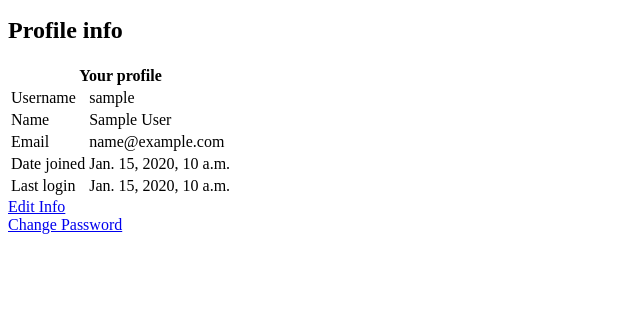
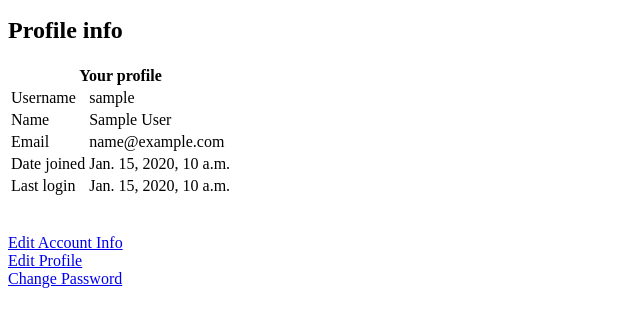
Before and after one commit to swap-10/ImageApp, a Django app: page /account/profile/ in a window 1280 px wide. Shown: the part 184-511 px from the top of the page, without its empty margins (0-640 px from the left). Run offline with Django 3.2, Linux system fonts and the light colour scheme; a user stored in the database is signed in; tables that the repository leaves empty hold one stand-in row (values such as "Sample post").

Commit message:
Add Extended profile: form, view, model changes, selective update option

```diff
--- a/imgapp/cars/urls.py
+++ b/imgapp/cars/urls.py
@@ -10,5 +10,6 @@ urlpatterns = [
     path('profile/', views.profile_info, name="profile"),
     path('profile/edit-info', views.edit_info, name="edit-info"),
     path('profile/change-password', views.change_password, name="change-password"),
+    path('profile/edit-profile', views.edit_profile, name="edit-profile"),
 
 ]
--- a/imgapp/cars/views.py
+++ b/imgapp/cars/views.py
@@ -5,13 +5,15 @@ from django.contrib.auth.forms import (
 )
 from django.shortcuts import render, redirect
 from django.http import HttpResponse
-from .forms import SignupForm, EditInfoForm
+from .forms import EditProfile, SignupForm, EditInfoForm
 from django.contrib.auth import login, authenticate, logout
 from django.urls import reverse
+from django.db import models
+from .models import Profile
 
 # Create your views here.
 def home_view(request, *args, **kwargs):
-    print(request.user)
+    print(request.user.pk)
     return render(request, "home.html")
 
 def signup_view(request):
@@ -81,3 +83,42 @@ def profile_info(request, *args, **kwargs):
         return render(request, "profile.html")
     else:
         return redirect(reverse("login"))
+
+def edit_profile(request, *args, **kwargs):
+    if request.user.is_authenticated:
+        if (request.method == "POST"):
+
+            if Profile.objects.filter(pk=request.user.pk).exists():
+                instance = Profile.objects.get(pk=request.user.pk)
+                form = EditProfile(request.POST, instance=instance)
+                form.fields['dob'].disabled = True
+                if form.is_valid():
+                    form.save()
+                    return redirect(reverse("profile"))
+                else:
+                    form.fields['dob'].disabled = True
+                    return render(request, "edit-profile.html", {"form":form})
+
+            else:
+                form = EditProfile(request.POST)
+                if form.is_valid():
+                    profile = form.save(commit=False)
+                    profile.user = request.user
+                    profile.save()
+                    return redirect(reverse("profile"))
+                else:
+                    return render(request, "edit-profile.html", {"form":form})
+
+        else:
+            if Profile.objects.filter(pk=request.user.pk).exists():
+                instance = Profile.objects.get(pk=request.user.pk)
+                form = EditProfile(instance=instance)
+                form.fields['dob'].disabled = True
+                args = {'form':form}
+                return render(request, "edit-profile.html", args)
+            else:
+                form = EditProfile()
+                args = {'form':form}
+                return render(request, "edit-profile.html", args)
+    else:
+        return redirect(reverse("login"))
--- a/imgapp/imgapp/settings.py
+++ b/imgapp/imgapp/settings.py
@@ -43,7 +43,6 @@ INSTALLED_APPS = [
     'cars',
 
     # THIRD PARTY
-    'django_countries',
 ]
 
 MIDDLEWARE = [
@@ -87,7 +86,7 @@ DATABASES = {
         'USER': os.getenv('DB_USER'),
         'PASSWORD': os.getenv('DB_PWD'),
         'HOST': os.getenv('DB_HOST'),
-        'PORT': os.getenv('DB_HOST')
+        'PORT': os.getenv('DB_PORT')
     }
 }
 
--- a/imgapp/templates/profile.html
+++ b/imgapp/templates/profile.html
@@ -31,7 +31,11 @@
             </tr>
         </tbody>
     </table>
-    <a href="{% url 'edit-info' %}">Edit Info</a>
+    <br>
+    <br>
+    <a href="{% url 'edit-info' %}">Edit Account Info</a>
+    <br>
+    <a href="{% url 'edit-profile' %}">Edit Profile</a>
     <br>
     <a href="{% url 'change-password' %}">Change Password</a>
 </div>
```
Also changed, not shown: imgapp/cars/forms.py (+11 -0 lines), imgapp/cars/models.py (+15 -1 lines), imgapp/templates/edit-profile.html (added, +27 -0 lines), imgapp/cars/migrations/0005_alter_profile_mobile.py (added), imgapp/cars/migrations/0006_alter_profile_location.py (added).
